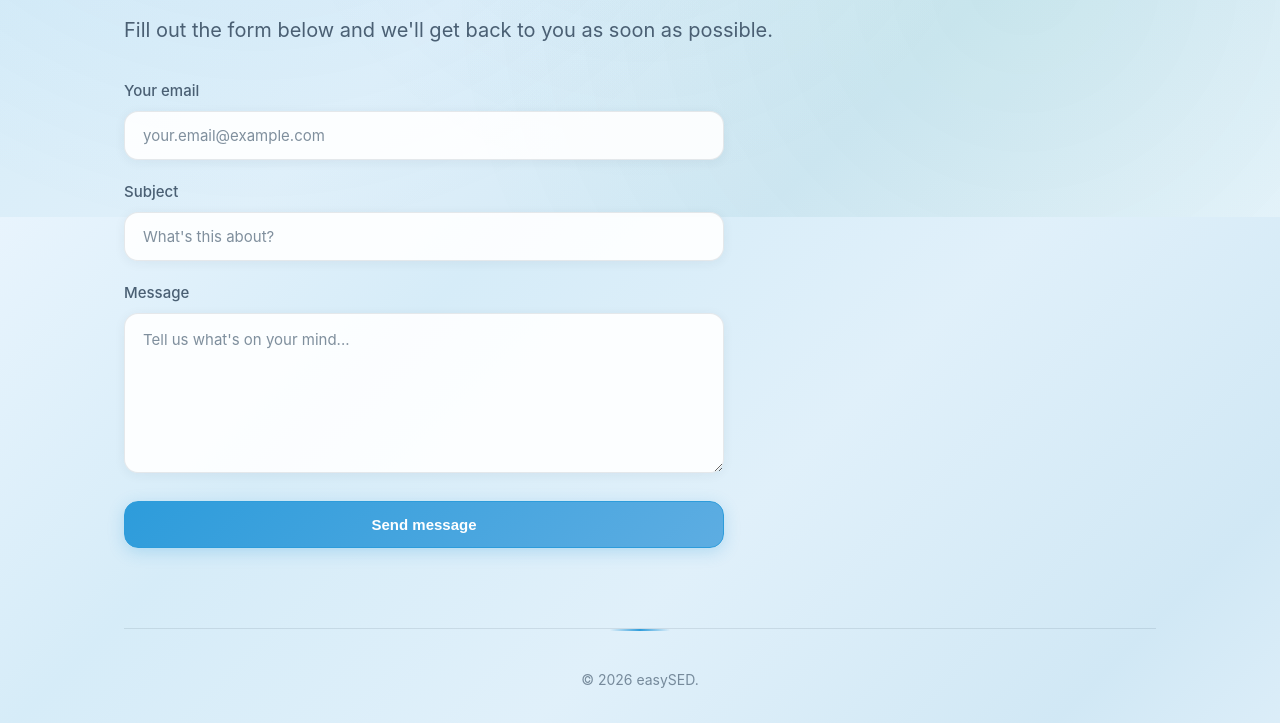
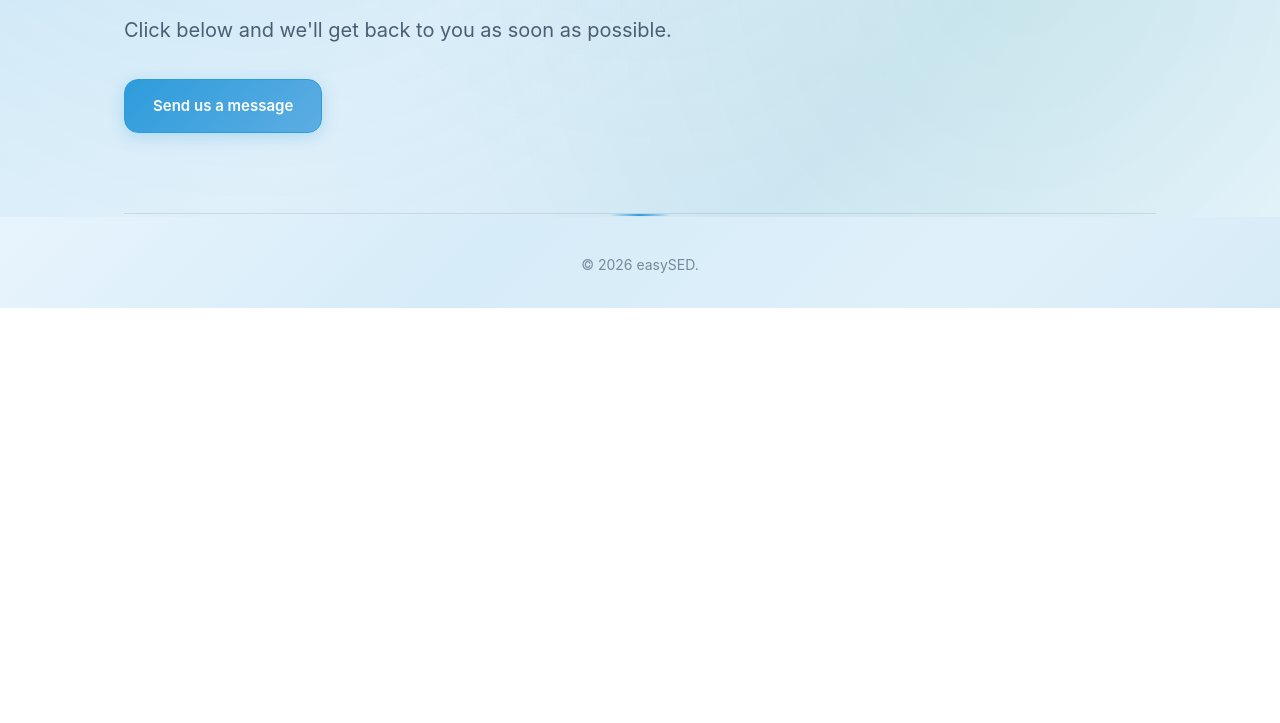
Before and after one commit to JorgeA-bit/easySED-site, a plain HTML site: page contact.html in a window 1280 px wide. Shown: the part 583-1306 px from the top of the page. After the commit the page ends 891 px from the top, so only its background shows below. Drawn offline with Linux system fonts and the light colour scheme.

Commit message:
Update contact.html

```diff
--- a/contact.html
+++ b/contact.html
@@ -44,22 +44,10 @@
     </div>
     <section class="hero" style="margin-top: 60px;">
       <h2>Send us a message</h2>
-      <p class="lead" style="margin-bottom: 32px;">Fill out the form below and we'll get back to you as soon as possible.</p>
-      <form name="contact" action="mailto:hello@easysed.co.uk" method="POST" enctype="text/plain">
-        <label>
-          Your email
-          <input type="email" name="email" placeholder="your.email@example.com" required />
-        </label>
-        <label>
-          Subject
-          <input type="text" name="subject" placeholder="What's this about?" />
-        </label>
-        <label>
-          Message
-          <textarea name="message" placeholder="Tell us what's on your mind..." required></textarea>
-        </label>
-        <button class="btn primary" type="submit">Send message</button>
-      </form>
+      <p class="lead" style="margin-bottom: 32px;">Click below and we'll get back to you as soon as possible.</p>
+      <a href="mailto:hello@easysed.co.uk?subject=easySED%20Enquiry" class="btn primary">
+        Send us a message
+      </a>
     </section>
     <p class="footer">© <span id="y"></span> easySED.</p>
   </div>
```
